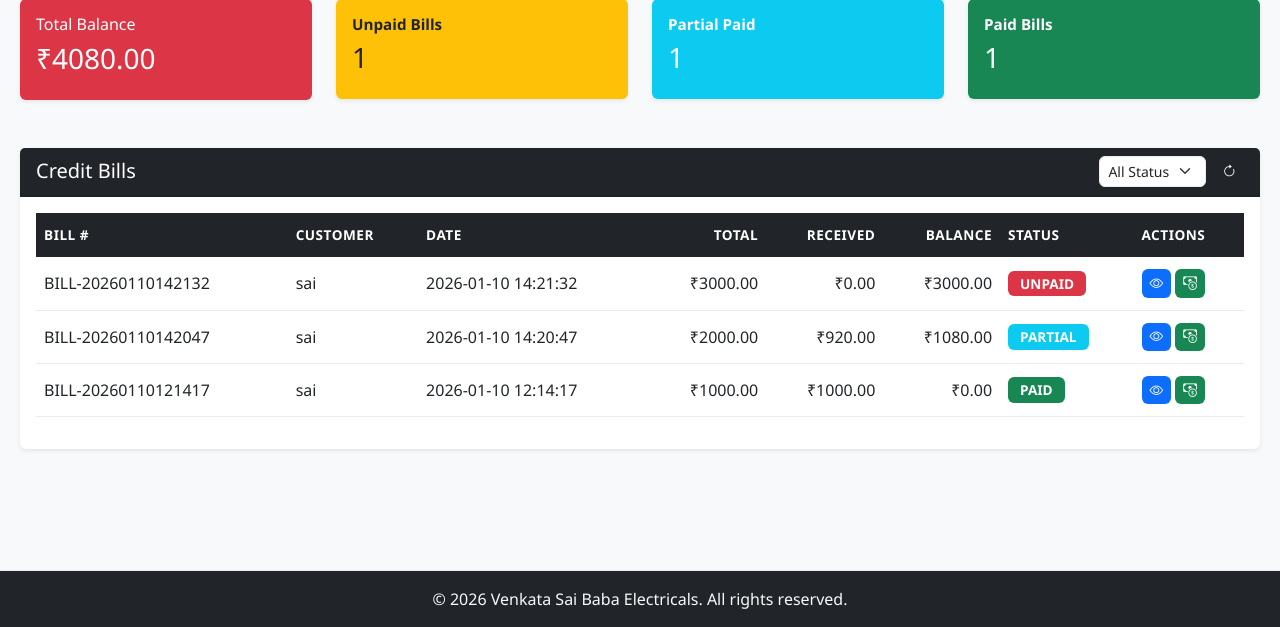
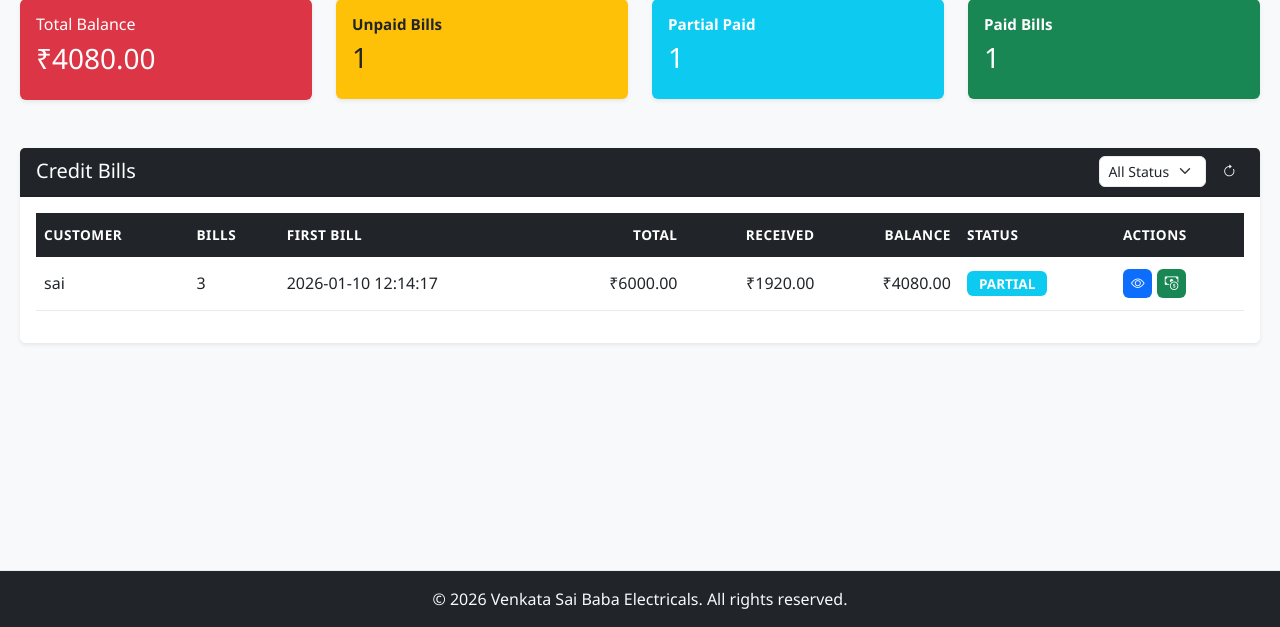
Before and after one commit to VenkatSaiKum/saibabaelec, a Flask app: page /wholesale-bills in a window 1280 px wide. Shown: the part 173-800 px from the top of the page. Run offline with Flask 3, Linux system fonts and the light colour scheme; the visitor is signed in with stand-in values (Sample User, id 1); data comes from the database, SQL or seed files in the repository; both versions use the stored data as it was after the commit; some libraries are stand-ins or nearby versions.

Commit message:
Add wholesale credit bills with payments and staff/admin login updates and added credit bills as single entry

```diff
--- a/app.py
+++ b/app.py
@@ -810,26 +810,43 @@ def get_supplier_bills_summary():
 @app.route('/api/credit-bills', methods=['GET'])
 @admin_required
 def get_credit_bills():
-    """List credit (wholesale) bills with optional status filter"""
+    """List credit customers aggregated (one row per customer)"""
     try:
         status = request.args.get('status')
         limit = request.args.get('limit', 200, type=int)
         bills = get_managers()['billing'].get_credit_bills(status, limit)
         result = []
         for b in bills:
-            bill_id, bill_no, customer, total, received, status_text, payment_method, created = b
+            customer, bill_count, total, received, balance, first_created, last_created, open_bills, partial_bills, unpaid_bills, primary_bill = b
+            if open_bills == 0:
+                status_text = 'PAID'
+            elif received and received > 0:
+                status_text = 'PARTIAL'
+            else:
+                status_text = 'UNPAID'
             result.append({
-                'id': bill_id,
-                'bill_number': bill_no,
                 'customer_name': customer,
+                'bill_count': bill_count,
                 'total_amount': total,
                 'received_amount': received,
-                'balance': float(total) - float(received),
+                'balance': balance,
                 'credit_status': status_text,
-                'payment_method': payment_method,
-                'created_at': created
+                'primary_bill_number': primary_bill,
+                'first_created_at': first_created,
+                'last_created_at': last_created,
+                'open_bills': open_bills
             })
         return jsonify(result), 200
+    except Exception as e:
+        return jsonify({'error': str(e)}), 500
+
+@app.route('/api/credit-bills/customer/<customer_name>', methods=['GET'])
+@admin_required
+def get_credit_bills_customer(customer_name):
+    """Get all credit bills for a specific customer"""
+    try:
+        bills = get_managers()['billing'].get_credit_bills_by_customer(customer_name)
+        return jsonify(bills), 200
     except Exception as e:
         return jsonify({'error': str(e)}), 500
 
@@ -867,11 +884,12 @@ def pay_credit_bill(bill_number):
 
         if amount is None or amount == "":
             success, status_text = get_managers()['billing'].mark_credit_paid(bill_number, payment_date, notes or 'Settled')
+            allocations = []
         else:
-            success, status_text = get_managers()['billing'].add_credit_payment(bill_number, amount, payment_date, notes)
+            success, status_text, allocations = get_managers()['billing'].add_credit_payment(bill_number, amount, payment_date, notes)
 
         if success:
-            return jsonify({'success': True, 'status': status_text}), 200
+            return jsonify({'success': True, 'status': status_text, 'allocations': allocations}), 200
         return jsonify({'error': status_text or 'Failed to record payment'}), 400
     except Exception as e:
         return jsonify({'error': str(e)}), 500
--- a/templates/wholesale_bills.html
+++ b/templates/wholesale_bills.html
@@ -65,9 +65,9 @@
             <table class="table table-hover">
                 <thead class="table-dark">
                     <tr>
-                        <th>Bill #</th>
                         <th>Customer</th>
-                        <th>Date</th>
+                        <th>Bills</th>
+                        <th>First Bill</th>
                         <th class="text-end">Total</th>
                         <th class="text-end">Received</th>
                         <th class="text-end">Balance</th>
@@ -172,38 +172,40 @@ function loadCreditBills(){
 function renderCreditBills(){
     const tbody = document.getElementById('creditBody');
     if(!creditBills.length){
-        tbody.innerHTML = '<tr><td colspan="8" class="text-center text-muted">No credit bills</td></tr>';
+        tbody.innerHTML = '<tr><td colspan="8" class="text-center text-muted">No credit customers</td></tr>';
         return;
     }
-    tbody.innerHTML = creditBills.map(b => {
-        const badgeClass = b.credit_status === 'PAID' ? 'bg-success' : (b.credit_status === 'PARTIAL' ? 'bg-info' : 'bg-danger');
+    tbody.innerHTML = creditBills.map(c => {
+        const badgeClass = c.credit_status === 'PAID' ? 'bg-success' : (c.credit_status === 'PARTIAL' ? 'bg-info' : 'bg-danger');
+        const primaryBill = c.primary_bill_number || '';
         return `
             <tr>
-                <td>${b.bill_number}</td>
-                <td>${b.customer_name}</td>
-                <td>${b.created_at || ''}</td>
-                <td class="text-end">${formatCurrency(b.total_amount)}</td>
-                <td class="text-end">${formatCurrency(b.received_amount)}</td>
-                <td class="text-end">${formatCurrency(b.balance)}</td>
-                <td><span class="badge ${badgeClass}">${b.credit_status}</span></td>
+                <td>${c.customer_name}</td>
+                <td>${c.bill_count}</td>
+                <td>${c.first_created_at || ''}</td>
+                <td class="text-end">${formatCurrency(c.total_amount)}</td>
+                <td class="text-end">${formatCurrency(c.received_amount)}</td>
+                <td class="text-end">${formatCurrency(c.balance)}</td>
+                <td><span class="badge ${badgeClass}">${c.credit_status}</span></td>
                 <td>
-                    <button class="btn btn-sm btn-primary" onclick="viewCreditDetail('${b.bill_number}')"><i class="bi bi-eye"></i></button>
-                    <button class="btn btn-sm btn-success" onclick="openPaymentModal('${b.bill_number}')"><i class="bi bi-cash-coin"></i></button>
+                    <button class="btn btn-sm btn-primary" onclick="viewCreditDetailCustomer('${c.customer_name}')"><i class="bi bi-eye"></i></button>
+                    <button class="btn btn-sm btn-success" onclick="openPaymentModalCustomer('${c.customer_name}', '${primaryBill}')"><i class="bi bi-cash-coin"></i></button>
                 </td>
             </tr>
         `;
     }).join('');
 }
 
-function openPaymentModal(billNo){
-    const bill = creditBills.find(b => b.bill_number === billNo);
-    if(!bill) return;
-    document.getElementById('payBillNumber').value = bill.bill_number;
-    document.getElementById('payCustomer').textContent = bill.customer_name;
-    document.getElementById('payBillNo').textContent = bill.bill_number;
-    document.getElementById('payTotal').textContent = formatCurrency(bill.total_amount);
-    document.getElementById('payReceived').textContent = formatCurrency(bill.received_amount);
-    document.getElementById('payBalance').textContent = formatCurrency(bill.balance);
+function openPaymentModalCustomer(customerName, primaryBill){
+    document.getElementById('payBillNumber').value = primaryBill;
+    document.getElementById('payCustomer').textContent = customerName;
+    document.getElementById('payBillNo').textContent = primaryBill || 'N/A';
+    const cust = creditBills.find(c => c.customer_name === customerName);
+    if(cust){
+        document.getElementById('payTotal').textContent = formatCurrency(cust.total_amount);
+        document.getElementById('payReceived').textContent = formatCurrency(cust.received_amount);
+        document.getElementById('payBalance').textContent = formatCurrency(cust.balance);
+    }
     document.getElementById('payAmount').value = '';
     document.getElementById('payNotes').value = '';
     document.getElementById('payDate').value = new Date().toISOString().slice(0,10);
@@ -228,40 +230,47 @@ function submitCreditPayment(){
         if(res.success){
             bootstrap.Modal.getInstance(document.getElementById('creditPaymentModal')).hide();
             loadCreditBills();
+            if(res.allocations && res.allocations.length){
+                const lines = res.allocations.map(a => `${a.bill_number}: applied ${formatCurrency(a.applied)} (balance ${formatCurrency(a.new_balance)})`).join('\n');
+                alert('Payment applied:\n' + lines);
+            }
         }else{
             alert(res.error || 'Payment failed');
         }
       });
 }
 
-function viewCreditDetail(billNo){
-    fetch(`/api/credit-bills/${billNo}`)
+function viewCreditDetailCustomer(customerName){
+    fetch(`/api/credit-bills/customer/${encodeURIComponent(customerName)}`)
         .then(r=>r.json())
-        .then(bill => {
-            if(bill.error){
-                alert(bill.error);
+        .then(bills => {
+            if(bills.error){
+                alert(bills.error);
                 return;
             }
-            const paymentsRows = (bill.payments || []).map(p => `
+            const rows = (bills || []).map(b => `
                 <tr>
-                    <td>${p.payment_date}</td>
-                    <td class="text-end">${formatCurrency(p.payment_amount)}</td>
-                    <td>${p.notes || ''}</td>
+                    <td>${b.bill_number}</td>
+                    <td>${b.created_at || ''}</td>
+                    <td class="text-end">${formatCurrency(b.total_amount)}</td>
+                    <td class="text-end">${formatCurrency(b.received_amount)}</td>
+                    <td class="text-end">${formatCurrency(b.balance)}</td>
+                    <td>${b.credit_status}</td>
                 </tr>
-            `).join('') || '<tr><td colspan="3" class="text-center text-muted">No payments yet</td></tr>';
+            `).join('') || '<tr><td colspan="6" class="text-center text-muted">No bills</td></tr>';
+            const totals = (bills || []).reduce((acc,b)=>{
+                acc.total += Number(b.total_amount)||0;
+                acc.received += Number(b.received_amount)||0;
+                return acc;
+            }, {total:0, received:0});
+            const balance = totals.total - totals.received;
             const body = `
-                <div class="mb-2"><strong>Bill #:</strong> ${bill.bill_number}</div>
-                <div class="mb-2"><strong>Customer:</strong> ${bill.customer_name}</div>
-                <div class="mb-2"><strong>Date:</strong> ${bill.created_at || ''}</div>
-                <div class="mb-2"><strong>Total:</strong> ${formatCurrency(bill.total_amount)}</div>
-                <div class="mb-2"><strong>Received:</strong> ${formatCurrency(bill.received_amount)}</div>
-                <div class="mb-2"><strong>Balance:</strong> ${formatCurrency(bill.balance)}</div>
-                <hr>
-                <h6>Payments</h6>
+                <div class="mb-2"><strong>Customer:</strong> ${customerName}</div>
+                <div class="mb-2"><strong>Total:</strong> ${formatCurrency(totals.total)} | <strong>Received:</strong> ${formatCurrency(totals.received)} | <strong>Balance:</strong> ${formatCurrency(balance)}</div>
                 <div class="table-responsive">
                     <table class="table table-sm">
-                        <thead class="table-light"><tr><th>Date</th><th class="text-end">Amount</th><th>Notes</th></tr></thead>
-                        <tbody>${paymentsRows}</tbody>
+                        <thead class="table-light"><tr><th>Bill #</th><th>Date</th><th class="text-end">Total</th><th class="text-end">Received</th><th class="text-end">Balance</th><th>Status</th></tr></thead>
+                        <tbody>${rows}</tbody>
                     </table>
                 </div>
             `;
```
Also changed, not shown: billing.py (+120 -29 lines), data/electrical_shop.db.
